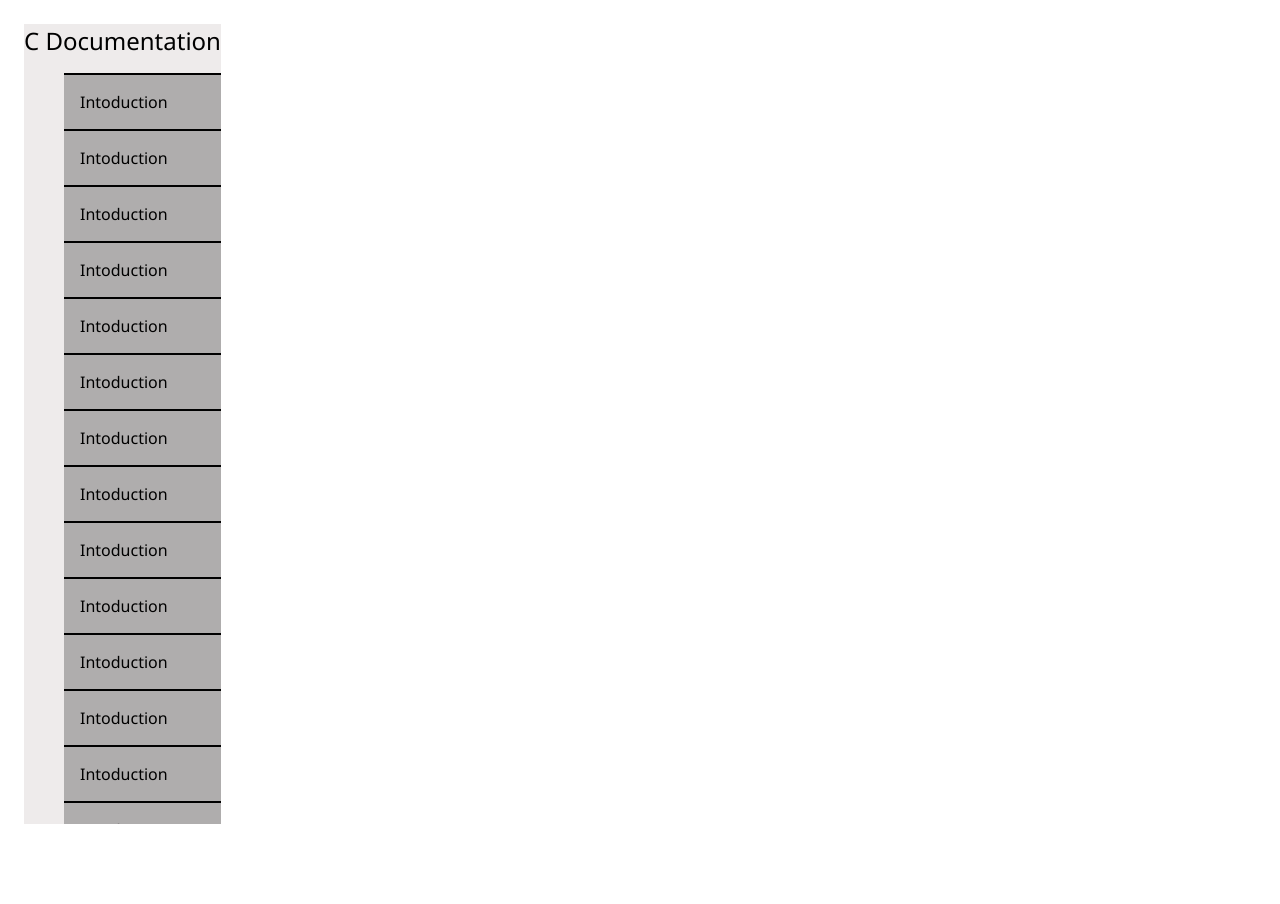
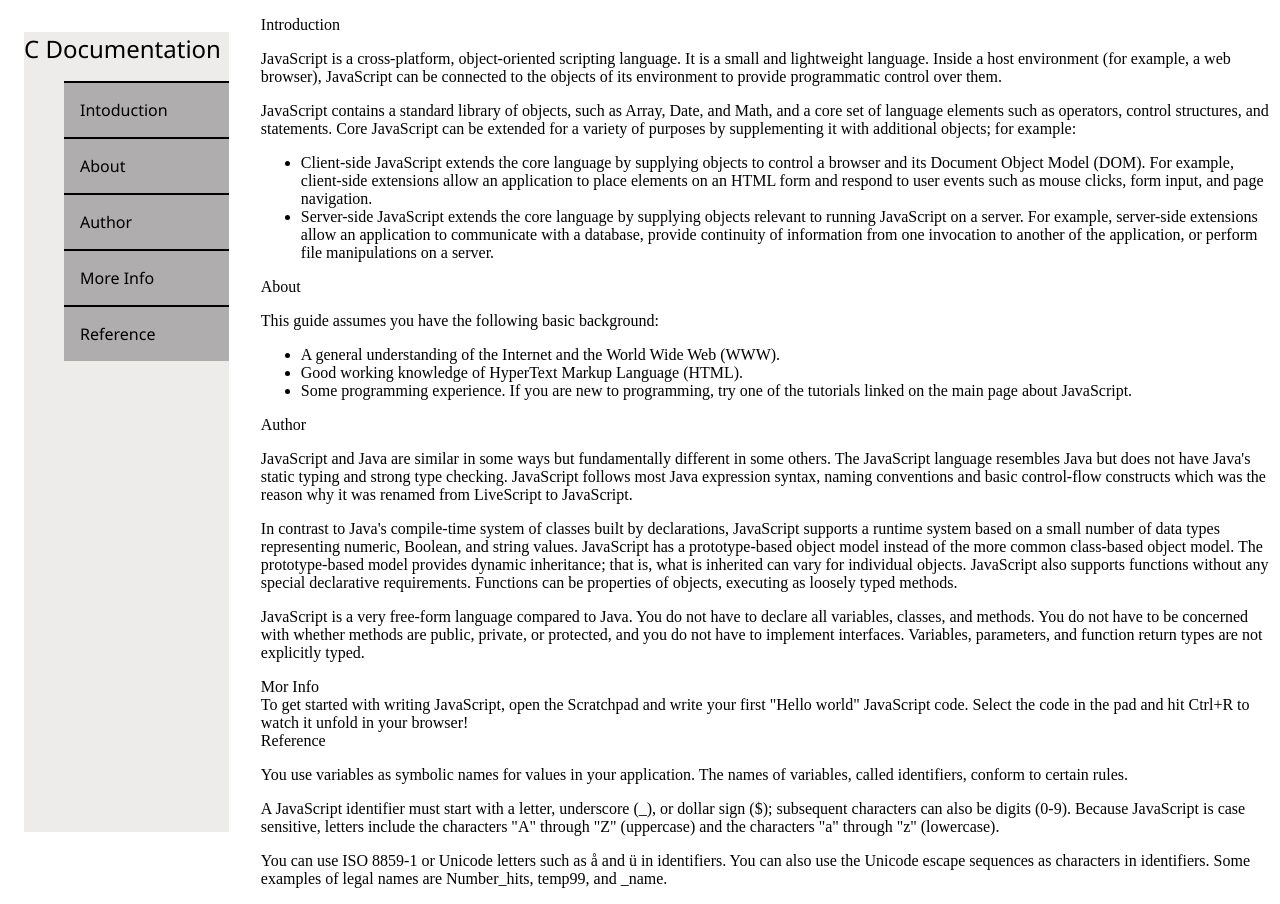
Before and after one commit to KSanthoshkumarK/freecodecamp-Technical-Documentation-Page, a plain HTML site: page index.html in a window 1280 px wide. Before the commit the page ends 800 px from the top, so only its background shows below. Drawn offline with Linux system fonts and the light colour scheme.

Commit message:
main section

```diff
--- a/index.css
+++ b/index.css
@@ -12,6 +12,7 @@
     font-family: 'Segoe UI', Tahoma, Geneva, Verdana, sans-serif;
     height: 100vh;
     background: #eeebeb;
+    width: 16%;
 }
 .nav-link{
     display: block;
@@ -23,3 +24,8 @@
     color: black;
     text-decoration: none;
 }
+#main-doc{
+    position: relative;
+    margin-left: 20%;
+    margin-top: 1rem;
+}
--- a/index.html
+++ b/index.html
@@ -1,5 +1,6 @@
 <!DOCTYPE html>
 <html lang="en">
+
 <head>
   <meta charset="UTF-8">
   <meta http-equiv="X-UA-Compatible" content="IE=edge">
@@ -7,63 +8,147 @@
   <title>Build Technical Document</title>
   <link rel="stylesheet" href="./index.css">
 </head>
-<body>
-    <script src="https://cdn.freecodecamp.org/testable-projects-fcc/v1/bundle.js"></script>
 <nav id="navbar">
   <header>C Documentation</header>
   <ul class="nav-links">
     <li class='nav-link'>
-                <a  href="#introduction">Intoduction</a>
+      <a href="#Introduction">Intoduction</a>
     </li>
     <li class='nav-link'>
-                <a  href="#introduction">Intoduction</a>
+      <a href="#About">About</a>
     </li>
     <li class='nav-link'>
-                <a  href="#introduction">Intoduction</a>
+      <a href="#Author">Author</a>
     </li>
     <li class='nav-link'>
-                <a  href="#introduction">Intoduction</a>
+      <a href="#MorInfo">More Info</a>
     </li>
     <li class='nav-link'>
-                <a  href="#introduction">Intoduction</a>
+      <a href="#Reference">Reference</a>
     </li>
-            <li class='nav-link'>
-                <a  href="#introduction">Intoduction</a>
+
+  </ul>
+</nav>
+
+<body>
+  <script src="https://cdn.freecodecamp.org/testable-projects-fcc/v1/bundle.js"></script>
+
+  <main id="main-doc">
+    <section class="main-section" id="Introduction">
+      <header>Introduction</header>
+      <article>
+        <p>
+          JavaScript is a cross-platform, object-oriented scripting language. It
+          is a small and lightweight language. Inside a host environment (for
+          example, a web browser), JavaScript can be connected to the objects of
+          its environment to provide programmatic control over them.
+        </p>
+
+        <p>
+          JavaScript contains a standard library of objects, such as Array, Date,
+          and Math, and a core set of language elements such as operators, control
+          structures, and statements. Core JavaScript can be extended for a
+          variety of purposes by supplementing it with additional objects; for
+          example:
+        </p>
+        <ul>
+          <li>
+            Client-side JavaScript extends the core language by supplying objects
+            to control a browser and its Document Object Model (DOM). For example,
+            client-side extensions allow an application to place elements on an
+            HTML form and respond to user events such as mouse clicks, form input,
+            and page navigation.
           </li>
-            <li class='nav-link'>
-                <a  href="#introduction">Intoduction</a>
-            </li>
-            <li class='nav-link'>
-                <a  href="#introduction">Intoduction</a>
-            </li>
-            <li class='nav-link'>
-                <a  href="#introduction">Intoduction</a>
-            </li>
-            <li class='nav-link'>
-                <a  href="#introduction">Intoduction</a>
-            </li>
-            <li class='nav-link'>
-                <a  href="#introduction">Intoduction</a>
-            </li>
-            <li class='nav-link'>
-                <a  href="#introduction">Intoduction</a>
-            </li>
-            <li class='nav-link'>
-                <a  href="#introduction">Intoduction</a>
-            </li>
-            <li class='nav-link'>
-                <a  href="#introduction">Intoduction</a>
-            </li>
-            <li class='nav-link'>
-                <a  href="#introduction">Intoduction</a>
-            </li>
-            <li class='nav-link'>
-                <a  href="#introduction">Intoduction</a>
-            </li>
-            <li class='nav-link'>
-                <a  href="#introduction">Sample</a>
+          <li>
+            Server-side JavaScript extends the core language by supplying objects
+            relevant to running JavaScript on a server. For example, server-side
+            extensions allow an application to communicate with a database,
+            provide continuity of information from one invocation to another of
+            the application, or perform file manipulations on a server.
           </li>
         </ul>
-    </nav>
+      </article>
+    </section>
+    <section class="main-section" id="About">
+      <header>About</header>
+      <article>
+        <p>This guide assumes you have the following basic background:</p>
+
+        <ul>
+          <li>
+            A general understanding of the Internet and the World Wide Web (WWW).
+          </li>
+          <li>Good working knowledge of HyperText Markup Language (HTML).</li>
+          <li>
+            Some programming experience. If you are new to programming, try one of
+            the tutorials linked on the main page about JavaScript.
+          </li>
+        </ul>
+      </article>
+    </section>
+    <section class="main-section" id="Author">
+      <header>Author</header>
+      <article>
+        <p>
+          JavaScript and Java are similar in some ways but fundamentally different
+          in some others. The JavaScript language resembles Java but does not have
+          Java's static typing and strong type checking. JavaScript follows most
+          Java expression syntax, naming conventions and basic control-flow
+          constructs which was the reason why it was renamed from LiveScript to
+          JavaScript.
+        </p>
+
+        <p>
+          In contrast to Java's compile-time system of classes built by
+          declarations, JavaScript supports a runtime system based on a small
+          number of data types representing numeric, Boolean, and string values.
+          JavaScript has a prototype-based object model instead of the more common
+          class-based object model. The prototype-based model provides dynamic
+          inheritance; that is, what is inherited can vary for individual objects.
+          JavaScript also supports functions without any special declarative
+          requirements. Functions can be properties of objects, executing as
+          loosely typed methods.
+        </p>
+        <p>
+          JavaScript is a very free-form language compared to Java. You do not
+          have to declare all variables, classes, and methods. You do not have to
+          be concerned with whether methods are public, private, or protected, and
+          you do not have to implement interfaces. Variables, parameters, and
+          function return types are not explicitly typed.
+        </p>
+      </article>
+    </section>
+    <section class="main-section" id="MorInfo">
+      <header>Mor Info</header>
+      <article>
+        To get started with writing JavaScript, open the Scratchpad and write your
+        first "Hello world" JavaScript code.
+        Select the code in the pad and hit Ctrl+R to watch it unfold in your
+        browser!
+      </article>
+    </section>
+    <section class="main-section" id="Reference">
+      <header>Reference</header>
+      <article>
+        <p>
+          You use variables as symbolic names for values in your application. The
+          names of variables, called identifiers, conform to certain rules.
+        </p>
+        <p>
+          A JavaScript identifier must start with a letter, underscore (_), or
+          dollar sign ($); subsequent characters can also be digits (0-9). Because
+          JavaScript is case sensitive, letters include the characters "A" through
+          "Z" (uppercase) and the characters "a" through "z" (lowercase).
+        </p>
+        <p>
+          You can use ISO 8859-1 or Unicode letters such as å and ü in identifiers.
+          You can also use the Unicode escape sequences as characters in
+          identifiers. Some examples of legal names are Number_hits, temp99, and
+          _name.
+        </p>
+      </article>
+    </section>
+  </main>
 </body>
+
 </html>
```
Lines whose indentation alone changed are shown as unchanged.
